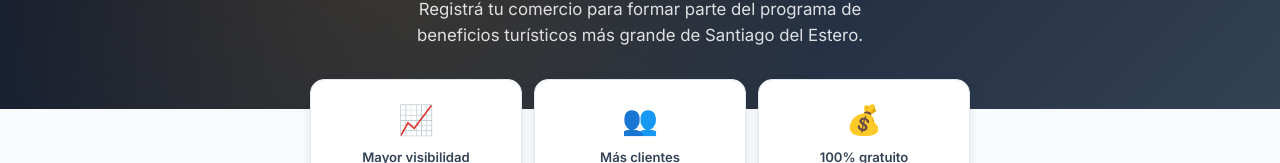
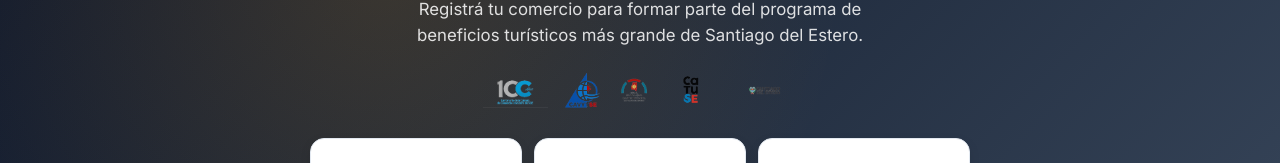
Before and after one commit to josuezerda/santiago-te-premia, a Next.js app: page /unirse in a window 1280 px wide. Shown: the part 230-393 px from the top of the page. Built offline with nearby package versions, Linux system fonts and the light colour scheme; no server answers; the database is empty.

Commit message:
feat: add sponsor logos to unirse page below title

```diff
--- a/src/app/unirse/page.tsx
+++ b/src/app/unirse/page.tsx
@@ -216,6 +216,13 @@ export default function UnirsePage() {
           <p style={{ fontSize: '1.05rem', opacity: 0.85, lineHeight: 1.6, maxWidth: '480px', margin: '0 auto' }}>
             Registrá tu comercio para formar parte del programa de beneficios turísticos más grande de Santiago del Estero.
           </p>
+          <div style={{ display: 'flex', alignItems: 'center', justifyContent: 'center', gap: '16px', marginTop: '24px', flexWrap: 'wrap', opacity: 0.85 }}>
+            <Image src="/logo-1.png" alt="Logo 1" width={200} height={100} style={{ width: 'auto', height: '35px', objectFit: 'contain' }} />
+            <Image src="/logo-2.png" alt="Logo 2" width={200} height={100} style={{ width: 'auto', height: '35px', objectFit: 'contain' }} />
+            <Image src="/logo-3.png" alt="Logo 3" width={200} height={100} style={{ width: 'auto', height: '35px', objectFit: 'contain' }} />
+            <Image src="/logo-4.png" alt="Logo 4" width={200} height={100} style={{ width: 'auto', height: '35px', objectFit: 'contain' }} />
+            <Image src="/logo-5.png" alt="Logo 5" width={200} height={100} style={{ width: 'auto', height: '35px', objectFit: 'contain' }} />
+          </div>
         </div>
       </header>
 
```
